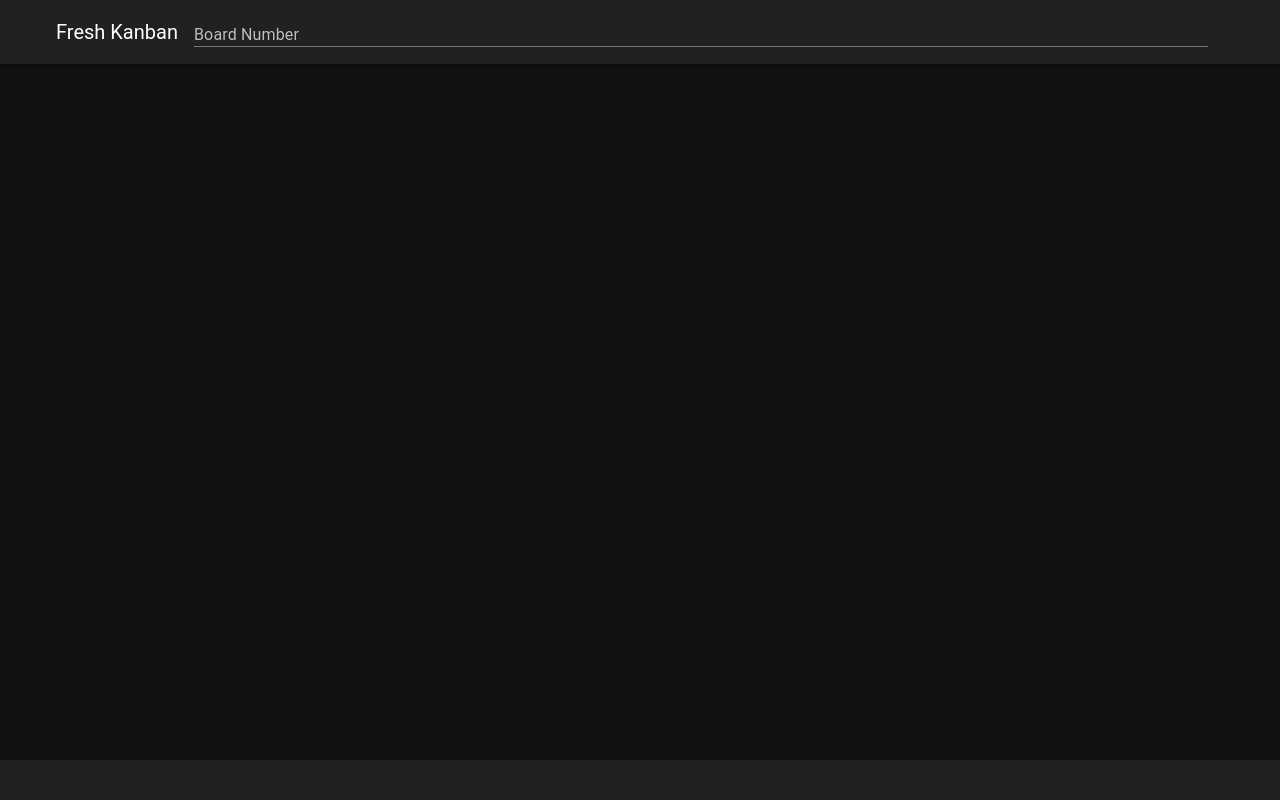
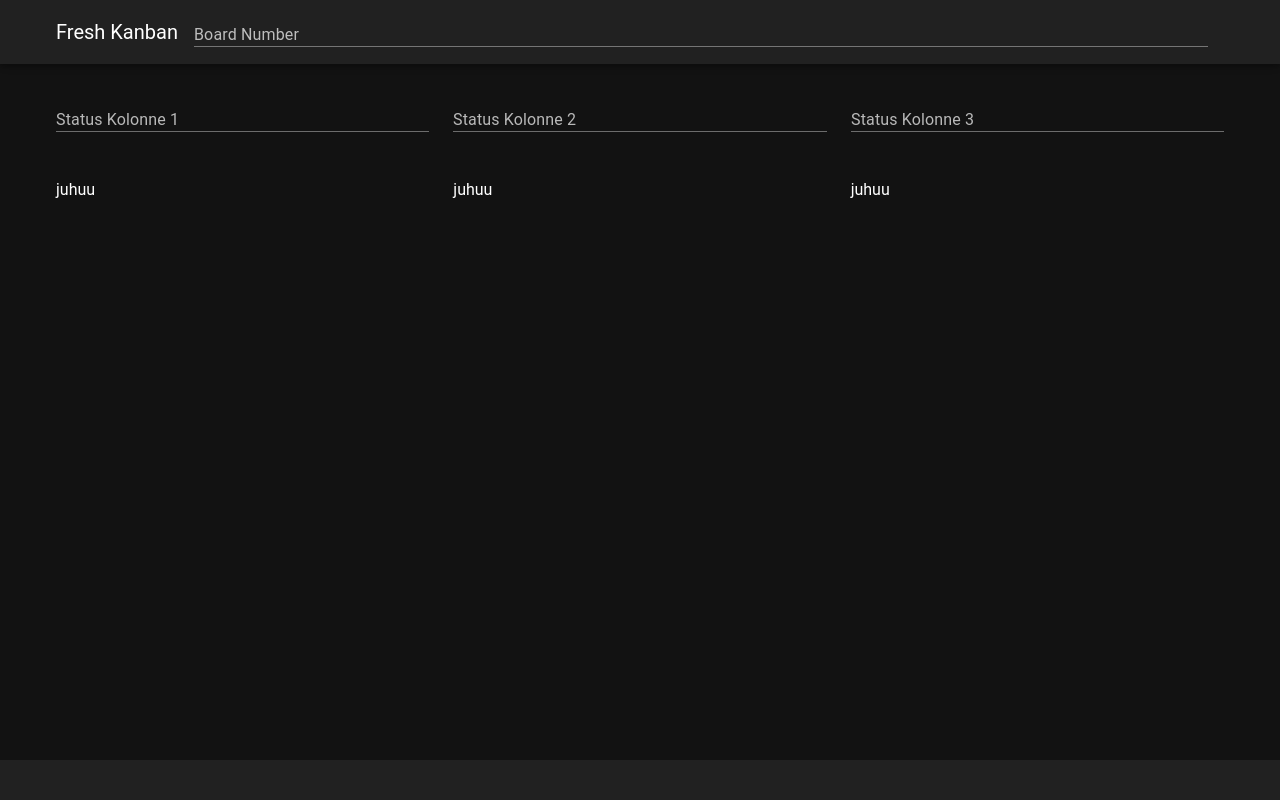
Before and after one commit to Defelion/fresh-kanban, a Vue app: page / in a window 1280 px wide. Shown: the top 800 px of the page. Built offline with nearby package versions, Linux system fonts and the light colour scheme; a small style sheet from the web is missing.

Commit message:
added columns

```diff
--- a/src/components.d.ts
+++ b/src/components.d.ts
@@ -10,9 +10,8 @@ declare module 'vue' {
   export interface GlobalComponents {
     AppFooter: typeof import('./components/AppFooter.vue')['default']
     AppHeader: typeof import('./components/AppHeader.vue')['default']
-    Board: typeof import('./components/board.vue')['default']
     Card: typeof import('./components/card.vue')['default']
-    HelloWorld: typeof import('./components/HelloWorld.vue')['default']
+    Column: typeof import('./components/column.vue')['default']
     RouterLink: typeof import('vue-router')['RouterLink']
     RouterView: typeof import('vue-router')['RouterView']
   }
--- a/src/components/AppHeader.vue
+++ b/src/components/AppHeader.vue
@@ -3,7 +3,6 @@
 </script>
 
 <template>
-  <v-app>
     <v-app-bar>
       <v-container class="d-flex justify-center align-center">
         <v-row align="center" justify="center" no-gutters>
@@ -23,7 +22,6 @@
         </v-row>
       </v-container>
     </v-app-bar>
-  </v-app>
 </template>
 
 <style scoped lang="sass">
--- a/src/components/HelloWorld.vue
+++ /dev/null
@@ -1,90 +0,0 @@
-<template>
-  <v-container class="fill-height" max-width="900">
-    <div>
-      <v-img
-        class="mb-4"
-        height="150"
-        src="@/assets/logo.png"
-      />
-
-      <div class="mb-8 text-center">
-        <div class="text-body-2 font-weight-light mb-n1">Welcome to</div>
-        <h1 class="text-h2 font-weight-bold">Vuetify</h1>
-      </div>
-
-      <v-row>
-        <v-col cols="12">
-          <v-card
-            class="py-4"
-            color="surface-variant"
-            image="https://cdn.vuetifyjs.com/docs/images/one/create/feature.png"
-            prepend-icon="mdi-rocket-launch-outline"
-            rounded="lg"
-            variant="tonal"
-          >
-            <template #image>
-              <v-img position="top right" />
-            </template>
-
-            <template #title>
-              <h2 class="text-h5 font-weight-bold">
-                Get started
-              </h2>
-            </template>
-
-            <template #subtitle>
-              <div class="text-subtitle-1">
-                Change this page by updating <v-kbd>{{ `<HelloWorld />` }}</v-kbd> in <v-kbd>components/HelloWorld.vue</v-kbd>.
-              </div>
-            </template>
-          </v-card>
-        </v-col>
-
-        <v-col v-for="link in links" :key="link.href" cols="6">
-          <v-card
-            append-icon="mdi-open-in-new"
-            class="py-4"
-            color="surface-variant"
-            :href="link.href"
-            :prepend-icon="link.icon"
-            rel="noopener noreferrer"
-            rounded="lg"
-            :subtitle="link.subtitle"
-            target="_blank"
-            :title="link.title"
-            variant="tonal"
-          />
-        </v-col>
-      </v-row>
-    </div>
-  </v-container>
-</template>
-
-<script setup lang="ts">
-  const links = [
-    {
-      href: 'https://vuetifyjs.com/',
-      icon: 'mdi-text-box-outline',
-      subtitle: 'Learn about all things Vuetify in our documentation.',
-      title: 'Documentation',
-    },
-    {
-      href: 'https://vuetifyjs.com/introduction/why-vuetify/#feature-guides',
-      icon: 'mdi-star-circle-outline',
-      subtitle: 'Explore available framework Features.',
-      title: 'Features',
-    },
-    {
-      href: 'https://vuetifyjs.com/components/all',
-      icon: 'mdi-widgets-outline',
-      subtitle: 'Discover components in the API Explorer.',
-      title: 'Components',
-    },
-    {
-      href: 'https://discord.vuetifyjs.com',
-      icon: 'mdi-account-group-outline',
-      subtitle: 'Connect with Vuetify developers.',
-      title: 'Community',
-    },
-  ]
-</script>
--- a/src/components/board.vue
+++ /dev/null
@@ -1,21 +0,0 @@
-<script setup lang="ts">
-
-  import Card from '@/components/card.vue';
-</script>
-
-<template>
-  <v-container>
-    <v-row>
-      <v-spacer />
-      <v-col>
-        <v-text-field label="Board Number" min-width="400" variant="solo-filled" />
-      </v-col>
-      <v-spacer />
-    </v-row>
-  </v-container>
-  <card />
-</template>
-
-<style scoped lang="sass">
-
-</style>
--- /dev/null
+++ b/src/components/column.vue
@@ -0,0 +1,49 @@
+<script setup lang="ts">
+
+</script>
+
+<template>
+  <v-container>
+    <v-row>
+      <v-col class="col1">
+        <v-text-field
+          class="mt-5"
+          density="compact"
+          label="Status Kolonne 1"
+          variant="underlined"
+        />
+      </v-col>
+      <v-col>
+        <v-text-field
+          class="mt-5"
+          density="compact"
+          label="Status Kolonne 2"
+          variant="underlined"
+        />
+      </v-col>
+      <v-col>
+        <v-text-field
+          class="mt-5"
+          density="compact"
+          label="Status Kolonne 3"
+          variant="underlined"
+        />
+      </v-col>
+    </v-row>
+    <v-row>
+      <v-col>
+        <card />
+      </v-col>
+      <v-col>
+        <card />
+      </v-col>
+      <v-col>
+        <card />
+      </v-col>
+    </v-row>
+  </v-container>
+</template>
+
+<style scoped lang="sass">
+
+</style>
--- a/src/layouts/default.vue
+++ b/src/layouts/default.vue
@@ -1,11 +1,7 @@
 <template>
-  <AppHeader />
-
   <v-main>
     <router-view />
   </v-main>
-
-  <AppFooter />
 </template>
 
 <script lang="ts" setup>
--- a/src/pages/index.vue
+++ b/src/pages/index.vue
@@ -1,5 +1,7 @@
 <template>
-  <board />
+  <AppHeader />
+  <column />
+  <AppFooter />
 </template>
 
 <script lang="ts" setup>
```
Also changed, not shown: src/assets/logo.png (deleted), src/assets/logo.svg (deleted).
